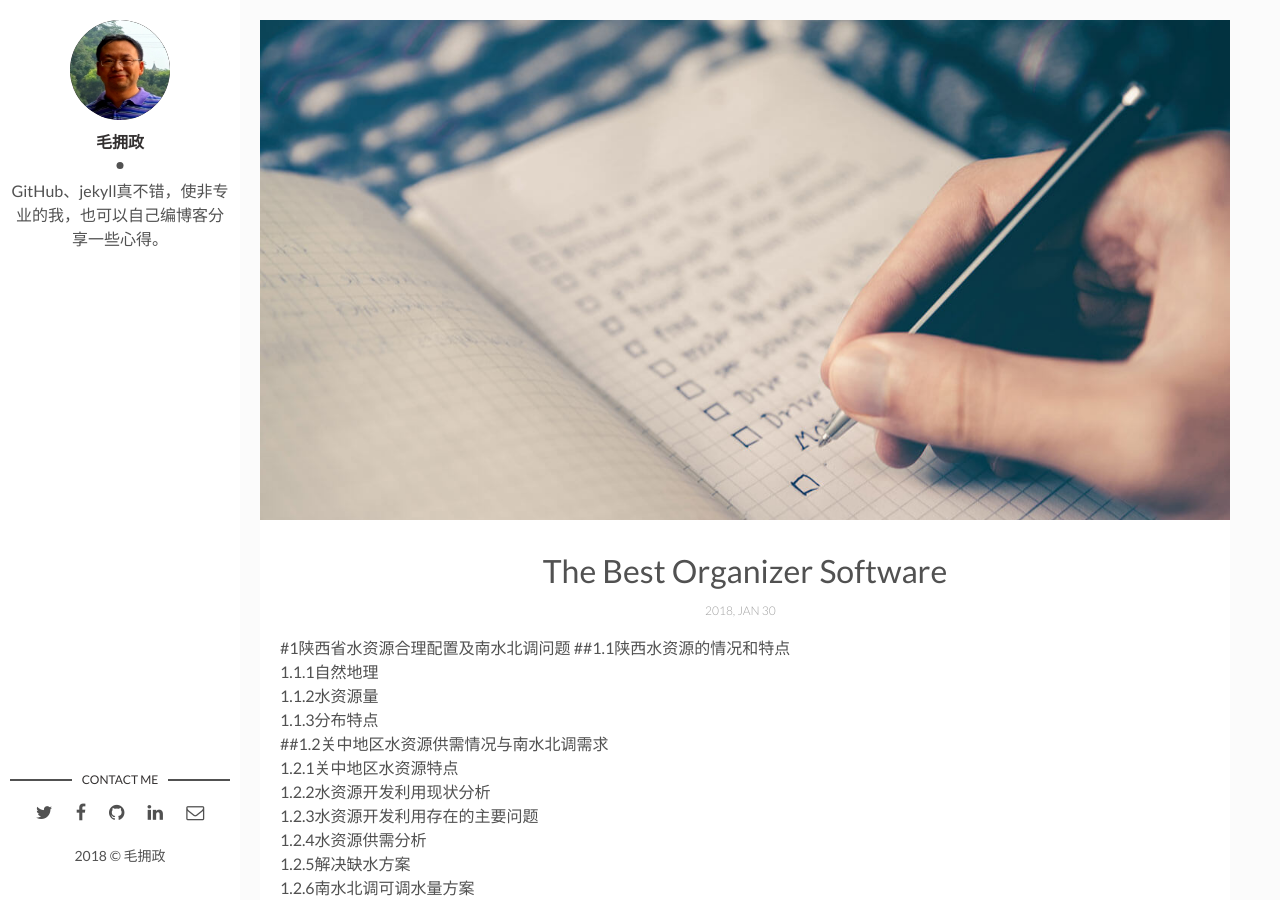
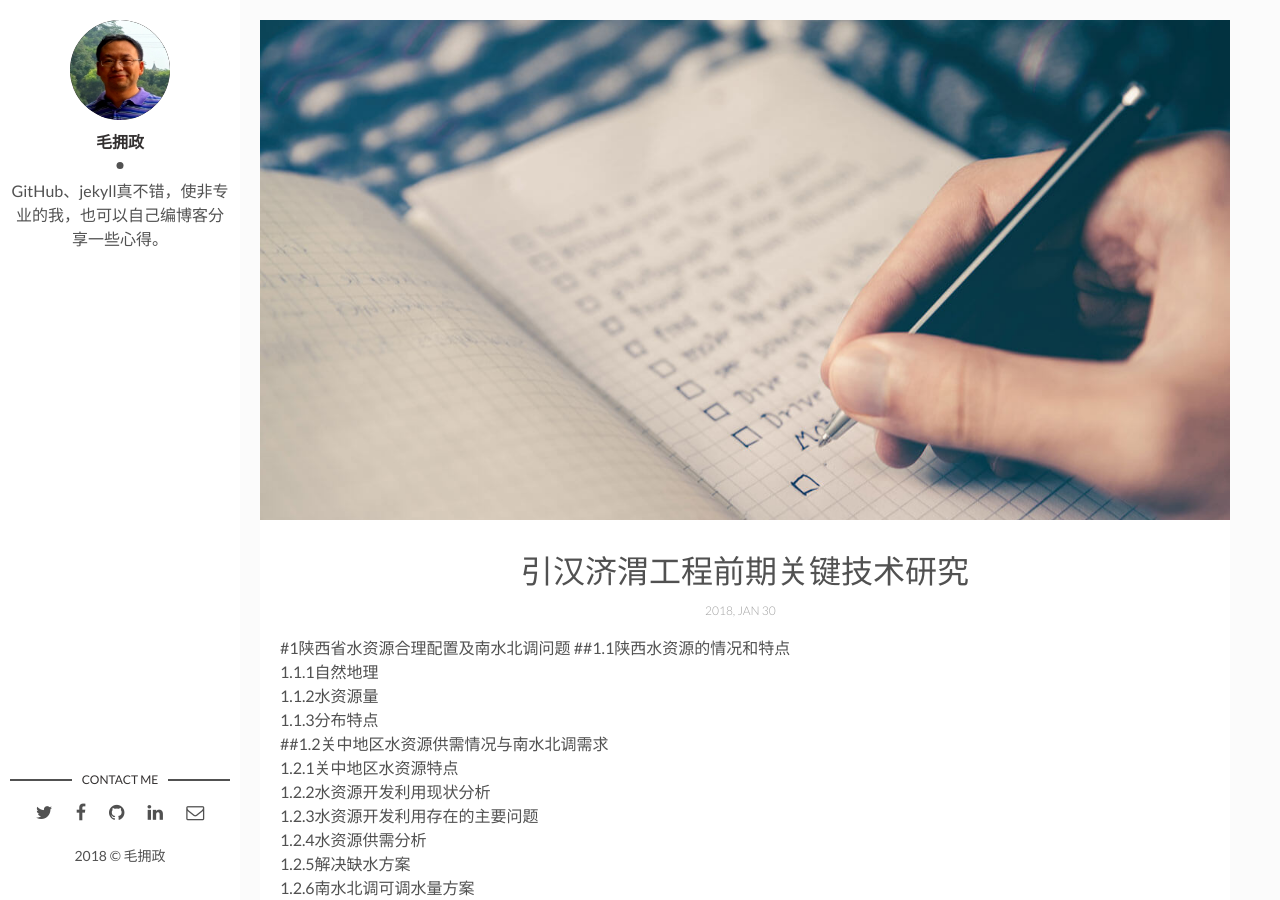
Before and after one commit to sanfutou/flexible-jekyll, a Jekyll site: the page built from _posts/2018-01-30-yin-han-ji-wei-bian-shu.markdown, in a window 1280 px wide and 900 px high. Built offline with Jekyll 4.4.1, drawn with Linux system fonts in a browser that asks for light colours; comment, search, counter and statistics services are not loaded.

Commit message:
题目修改

```diff
--- a/_posts/2018-01-30-yin-han-ji-wei-bian-shu.markdown
+++ b/_posts/2018-01-30-yin-han-ji-wei-bian-shu.markdown
@@ -1,6 +1,6 @@
 ---
 layout: post
-title: The Best Organizer Software
+title: 引汉济渭工程前期关键技术研究
 date: 2018-01-30 15:37:00 +0300
 description: You’ll find this post in your `_posts` directory. Go ahead and edit it and re-build the site to see your changes. # Add post description (optional)
 img: software.jpg # Add image post (optional)
```
